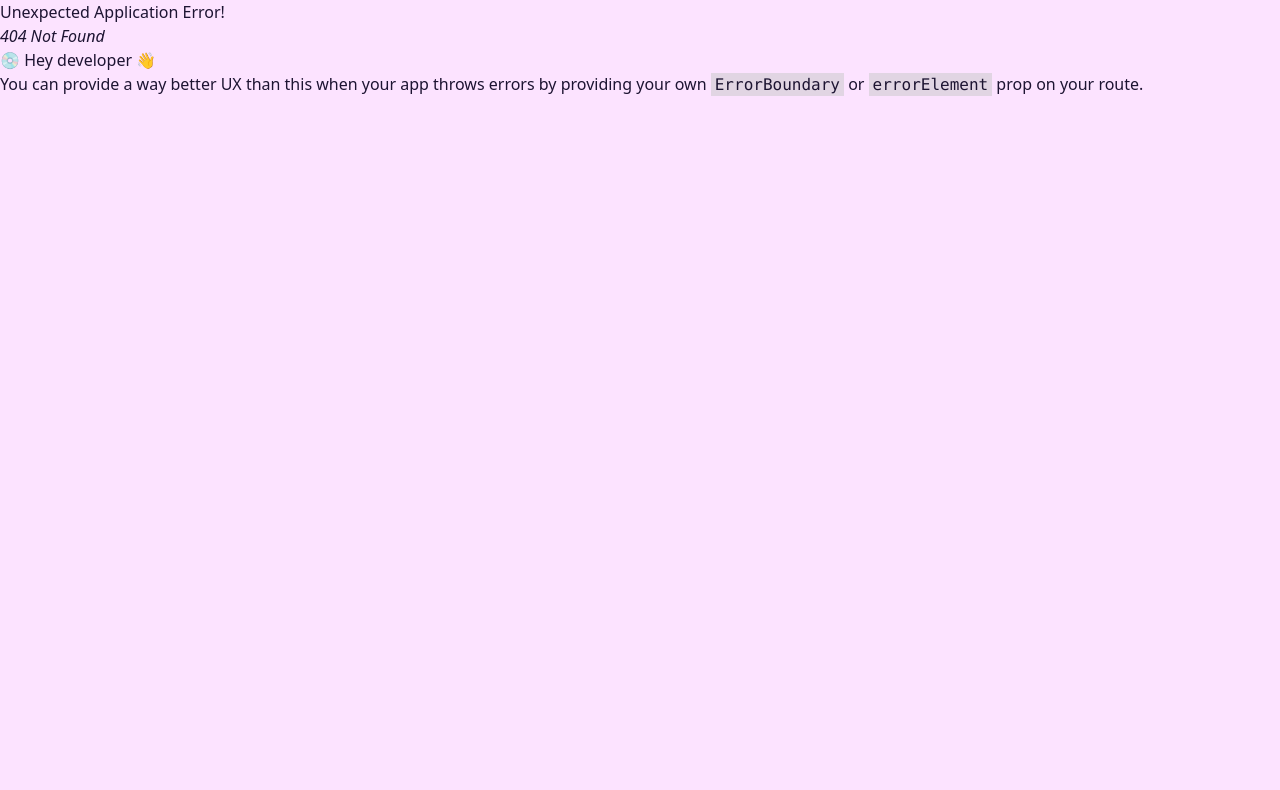
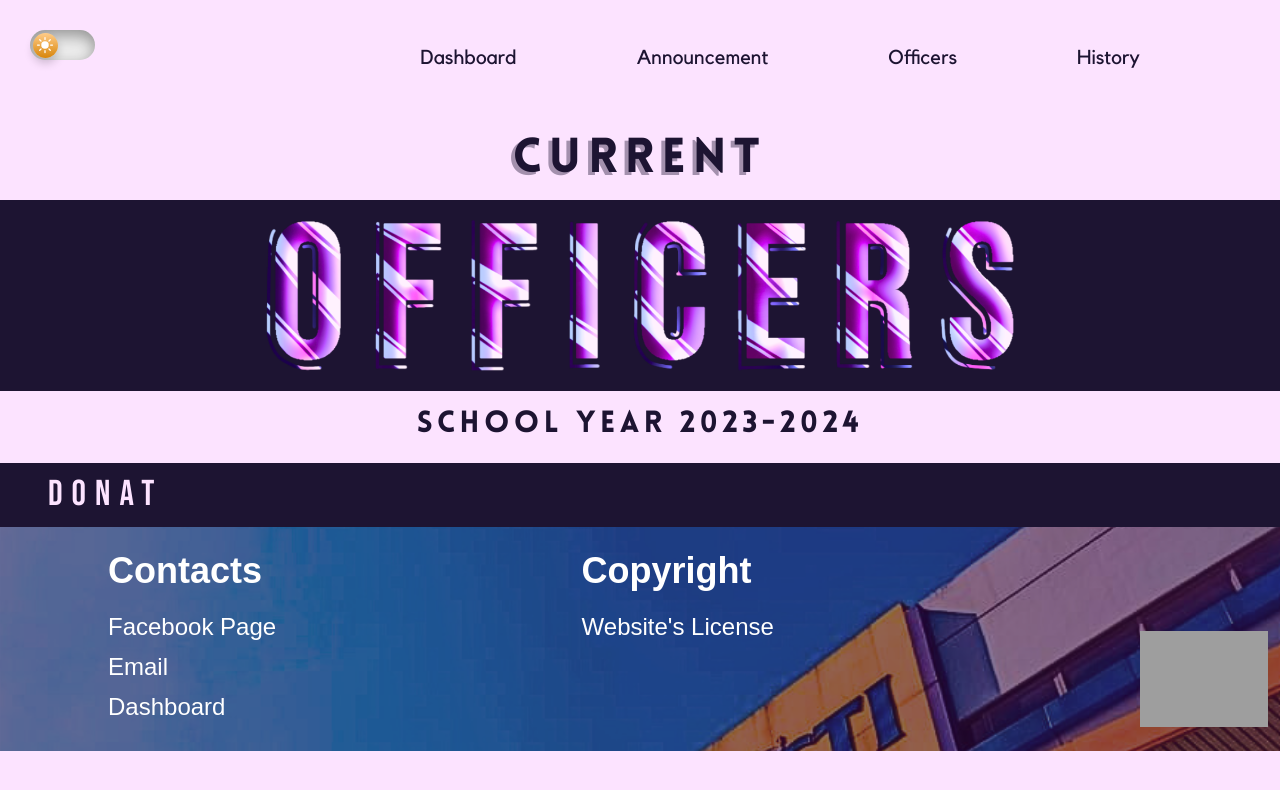
Before and after one commit to DonatOrca/DonatOrca, a React (Vite) app: page /Donat/officers in a window 1280 px wide. Before the commit this address had no page. Shown: the top 790 px of the page. Built offline with nearby package versions, Linux system fonts and the light colour scheme; grey boxes are pictures that could not be loaded.

Commit message:
Implement Officers page and header

```diff
--- a/src/components/Navbar.tsx
+++ b/src/components/Navbar.tsx
@@ -43,7 +43,7 @@ function Navbar() {
                 </li>
                 <li className="my-3 mr-[6em] md:my-6">
                   <Link
-                    to={"/Donat/"}
+                    to={"/Donat/officers"}
                     className="hover:!filter-none group-hover:blur-[0.7px]"
                   >
                     Officers
--- /dev/null
+++ b/src/components/Neon.tsx
@@ -0,0 +1,11 @@
+import { ReactNode } from "react";
+
+interface Props {
+  children: ReactNode;
+}
+
+const Neon = ({ children }: Props) => {
+  return <span className="text-neon">{children}</span>;
+};
+
+export default Neon;
--- a/src/index.css
+++ b/src/index.css
@@ -6,10 +6,18 @@
   :root {
     --color-bgc: 252 227 255;
     --color-txc: 29 20 50;
+
+    .text-neon {
+      @apply [text-shadow:_-4px_3px_0_rgba(29,20,50,0.4)];
+    }
   }
   :root[data-theme="dark"] {
     --color-bgc: 29 20 50;
     --color-txc: 252 227 255;
+
+    .text-neon {
+      @apply animate-glow;
+    }
   }
 }
 
--- /dev/null
+++ b/src/pages/Officers.tsx
@@ -0,0 +1,25 @@
+import Neon from "../components/Neon";
+import officersText from "../assets/images/officers_text.png";
+
+const Officers = () => {
+  return (
+    <div className="py-5">
+      {/* Header */}
+      <div className="w-full text-center font-lovelo">
+        <div className="tracking-widester mx-auto max-w-5xl text-5xl">
+          <Neon>CURRENT</Neon>
+        </div>
+        <div className="my-4 bg-[#1D1432] p-5">
+          <img src={officersText} className="mx-auto w-[750px]" />
+        </div>
+        <div className="tracking-widester mx-auto max-w-5xl text-3xl">
+          SCHOOL YEAR 2023-2024
+        </div>
+      </div>
+
+      {/* Body */}
+    </div>
+  );
+};
+
+export default Officers;
--- a/tailwind.config.js
+++ b/tailwind.config.js
@@ -18,6 +18,21 @@ export default {
         bgc: "rgb(var(--color-bgc) / <alpha-value>)",
         txc: "rgb(var(--color-txc) / <alpha-value>)",
       },
+      animation: {
+        glow: "glow 1s ease-in-out infinite alternate",
+      },
+      keyframes: {
+        glow: {
+          from: {
+            textShadow:
+              "0 0 10px #fff, 0 0 20px #fff, 0 0 30px #E60BFF, 0 0 40px #E60BFF, 0 0 50px #E60BFF, 0 0 60px #E60BFF, 0 0 70px #E60BFF",
+          },
+          to: {
+            textShadow:
+              "0 0 20px #fff, 0 0 30px #F17AFF, 0 0 40px #F17AFF, 0 0 50px #F17AFF, 0 0 60px #F17AFF, 0 0 70px #F17AFF, 0 0 80px #F17AFF",
+          },
+        },
+      },
     },
     fontFamily: {
       arial: ["Arial", "sans-serif"],
@@ -26,6 +41,7 @@ export default {
       lovelo: ["Lovelo", "sans-serif"],
     },
     letterSpacing: {
+      widester: ".15em",
       widestest: ".25em",
     },
   },
```
Also changed, not shown: src/main.tsx (+8 -5 lines), src/assets/images/officers_text.png (added).
